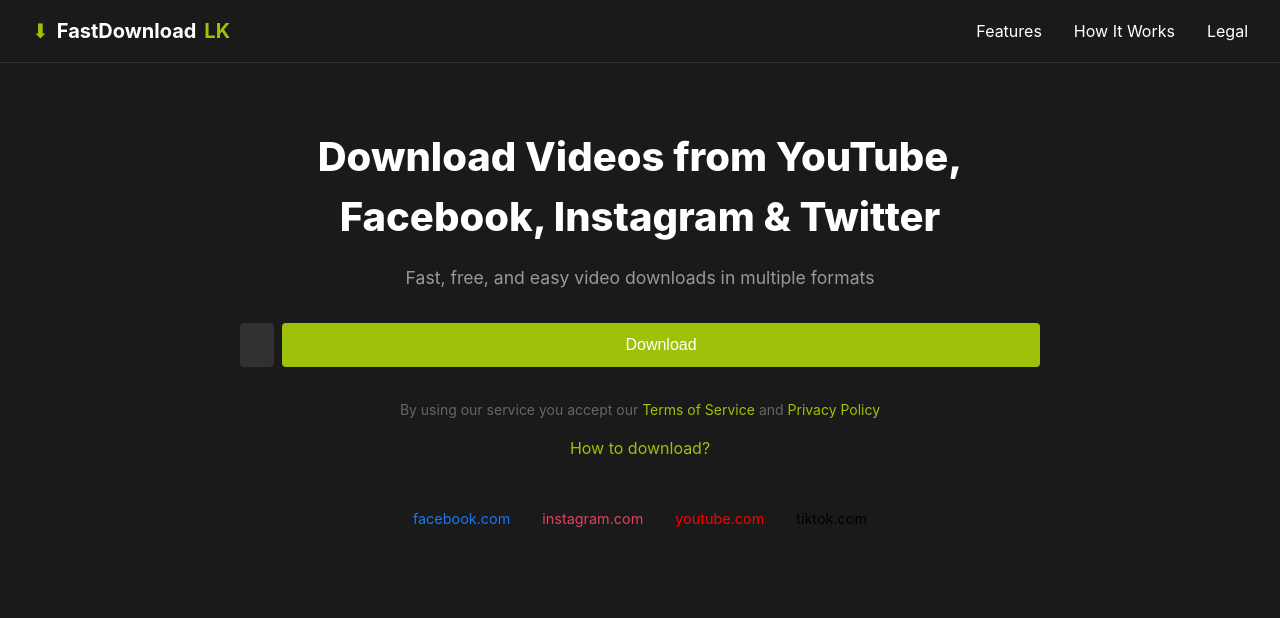
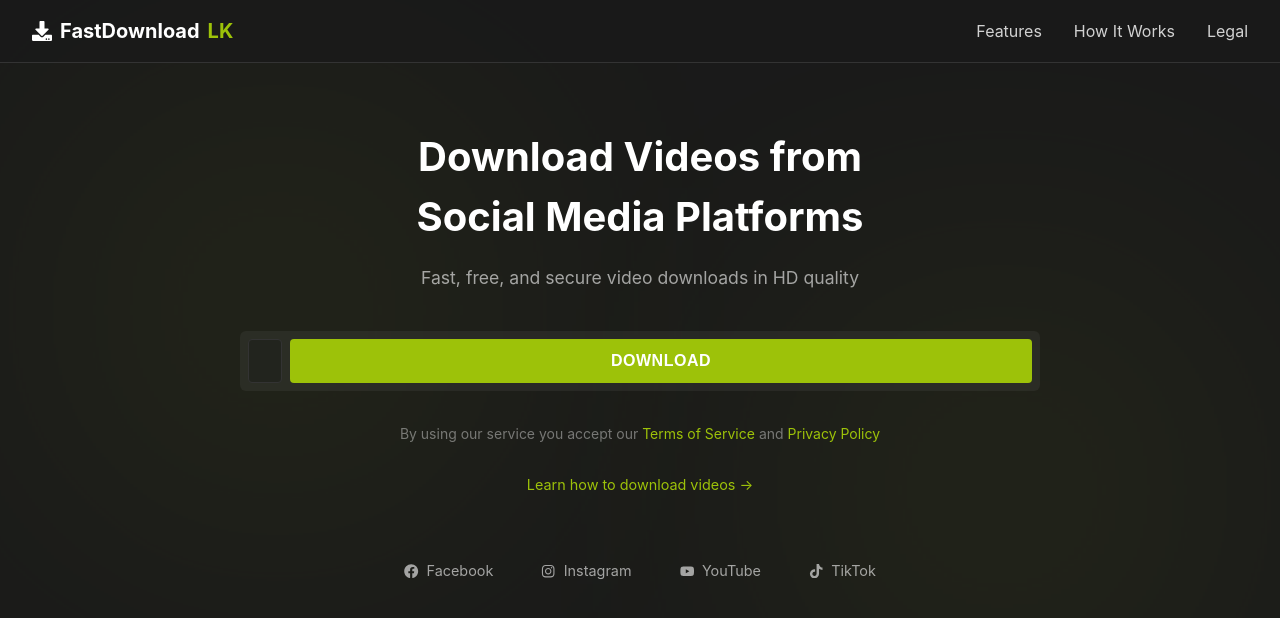
Before and after one commit to solo89895/fastdownloadlk, a React (Vite) app in the folder frontend/: page / in a window 1280 px wide. Shown: the top 618 px of the page. Built offline with nearby package versions, Linux system fonts and the light colour scheme.

Commit message:
Add react-icons and implement social media icons in App component

```diff
--- a/frontend/src/App.css
+++ b/frontend/src/App.css
@@ -5,15 +5,47 @@
   background-color: #1a1a1a;
   color: white;
   font-family: -apple-system, BlinkMacSystemFont, 'Segoe UI', Roboto, 'Helvetica Neue', Arial, sans-serif;
+  min-height: 100vh;
+  position: relative;
+}
+
+body::before {
+  content: '';
+  position: absolute;
+  top: 20%;
+  left: 10%;
+  width: 300px;
+  height: 300px;
+  background: #9DC209;
+  filter: blur(150px);
+  opacity: 0.15;
+  z-index: 0;
+  pointer-events: none;
+}
+
+body::after {
+  content: '';
+  position: absolute;
+  bottom: 20%;
+  right: 10%;
+  width: 300px;
+  height: 300px;
+  background: #9DC209;
+  filter: blur(150px);
+  opacity: 0.15;
+  z-index: 0;
+  pointer-events: none;
 }
 
 .header {
-  background-color: #1a1a1a;
+  background-color: rgba(26, 26, 26, 0.8);
   padding: 1rem 2rem;
   display: flex;
   justify-content: space-between;
   align-items: center;
   border-bottom: 1px solid #333;
+  position: relative;
+  z-index: 1;
 }
 
 .logo {
@@ -38,6 +70,12 @@
 .nav-links a {
   color: #fff;
   text-decoration: none;
+  opacity: 0.8;
+  transition: opacity 0.2s;
+}
+
+.nav-links a:hover {
+  opacity: 1;
 }
 
 .main-content {
@@ -45,18 +83,21 @@
   margin: 4rem auto;
   padding: 0 1rem;
   text-align: center;
+  position: relative;
+  z-index: 1;
 }
 
 .title {
   font-size: 2.5rem;
   margin-bottom: 1rem;
   color: white;
+  font-weight: 700;
 }
 
 .subtitle {
   font-size: 1.1rem;
-  color: #999;
-  margin-bottom: 2rem;
+  color: rgba(255, 255, 255, 0.6);
+  margin-bottom: 2.5rem;
 }
 
 .download-form {
@@ -67,12 +108,15 @@
   display: flex;
   gap: 0.5rem;
   margin-bottom: 1rem;
+  background: rgba(255, 255, 255, 0.05);
+  padding: 0.5rem;
+  border-radius: 6px;
 }
 
 .url-input {
   flex: 1;
   padding: 0.75rem 1rem;
-  background-color: rgba(255, 255, 255, 0.1);
+  background-color: rgba(0, 0, 0, 0.2);
   border: 1px solid #333;
   border-radius: 4px;
   color: white;
@@ -80,7 +124,7 @@
 }
 
 .url-input::placeholder {
-  color: #666;
+  color: rgba(255, 255, 255, 0.3);
 }
 
 .download-btn {
@@ -91,60 +135,88 @@
   border-radius: 4px;
   font-size: 1rem;
   cursor: pointer;
-  transition: background-color 0.2s;
+  transition: all 0.2s;
+  text-transform: uppercase;
+  font-weight: 600;
+  letter-spacing: 0.5px;
 }
 
 .download-btn:hover {
-  background-color: #8CAB08;
+  background-color: #b3dc0a;
+  transform: translateY(-1px);
+  box-shadow: 0 0 15px rgba(157, 194, 9, 0.4);
 }
 
 .download-btn:disabled {
   background-color: #4a4a4a;
   cursor: not-allowed;
+  transform: none;
+  box-shadow: none;
 }
 
 .terms {
   font-size: 0.875rem;
-  color: #666;
+  color: rgba(255, 255, 255, 0.4);
 }
 
 .terms a {
   color: #9DC209;
   text-decoration: none;
+  transition: color 0.2s;
+}
+
+.terms a:hover {
+  color: #b3dc0a;
 }
 
 .how-to {
   color: #9DC209;
   text-decoration: none;
-  display: block;
+  display: inline-block;
   margin-top: 1rem;
+  font-size: 0.9rem;
+  transition: all 0.2s;
+}
+
+.how-to:hover {
+  color: #b3dc0a;
+  transform: translateY(-1px);
 }
 
 .social-icons {
   display: flex;
   justify-content: center;
-  gap: 2rem;
-  margin-top: 3rem;
+  gap: 3rem;
+  margin-top: 4rem;
 }
 
 .social-icon {
   display: flex;
   align-items: center;
   gap: 0.5rem;
-  color: #fff;
+  color: rgba(255, 255, 255, 0.6);
   text-decoration: none;
   font-size: 0.9rem;
+  transition: all 0.2s;
 }
 
-.social-icon.facebook { color: #1877f2; }
-.social-icon.instagram { color: #e4405f; }
-.social-icon.youtube { color: #ff0000; }
-.social-icon.tiktok { color: #000000; }
+.social-icon:hover {
+  transform: translateY(-1px);
+}
+
+.social-icon.facebook:hover { color: #1877f2; }
+.social-icon.instagram:hover { color: #e4405f; }
+.social-icon.youtube:hover { color: #ff0000; }
+.social-icon.tiktok:hover { color: #ffffff; }
 
 .error {
   color: #ff4444;
   margin-top: 1rem;
   font-size: 0.9rem;
+  background: rgba(255, 68, 68, 0.1);
+  padding: 0.75rem;
+  border-radius: 4px;
+  border: 1px solid rgba(255, 68, 68, 0.2);
 }
 
 .app {
--- a/frontend/src/App.jsx
+++ b/frontend/src/App.jsx
@@ -1,5 +1,6 @@
 import { useState } from 'react'
 import './App.css'
+import { FaFacebook, FaInstagram, FaYoutube, FaTiktok, FaDownload } from 'react-icons/fa'
 
 function App() {
   const [url, setUrl] = useState('')
@@ -44,7 +45,7 @@
     <div>
       <header className="header">
         <a href="/" className="logo">
-          <span>⬇</span> FastDownload<span>LK</span>
+          <FaDownload /> FastDownload<span>LK</span>
         </a>
         <nav className="nav-links">
           <a href="#features">Features</a>
@@ -54,8 +55,8 @@
       </header>
 
       <main className="main-content">
-        <h1 className="title">Download Videos from YouTube, Facebook, Instagram & Twitter</h1>
-        <p className="subtitle">Fast, free, and easy video downloads in multiple formats</p>
+        <h1 className="title">Download Videos from<br />Social Media Platforms</h1>
+        <p className="subtitle">Fast, free, and secure video downloads in HD quality</p>
 
         <form onSubmit={handleSubmit} className="download-form">
           <div className="input-group">
@@ -65,10 +66,10 @@
               value={url}
               onChange={(e) => setUrl(e.target.value)}
               required
-              placeholder="Paste your video link here"
+              placeholder="Paste your video URL here..."
             />
             <button type="submit" className="download-btn" disabled={loading}>
-              {loading ? 'Downloading...' : 'Download'}
+              {loading ? 'Processing...' : 'Download'}
             </button>
           </div>
         </form>
@@ -78,20 +79,24 @@
         <p className="terms">
           By using our service you accept our <a href="#terms">Terms of Service</a> and <a href="#privacy">Privacy Policy</a>
         </p>
-        <a href="#how-to" className="how-to">How to download?</a>
+        <a href="#how-to" className="how-to">Learn how to download videos →</a>
 
         <div className="social-icons">
           <a href="#facebook" className="social-icon facebook">
-            <span>facebook.com</span>
+            <FaFacebook />
+            <span>Facebook</span>
           </a>
           <a href="#instagram" className="social-icon instagram">
-            <span>instagram.com</span>
+            <FaInstagram />
+            <span>Instagram</span>
           </a>
           <a href="#youtube" className="social-icon youtube">
-            <span>youtube.com</span>
+            <FaYoutube />
+            <span>YouTube</span>
           </a>
           <a href="#tiktok" className="social-icon tiktok">
-            <span>tiktok.com</span>
+            <FaTiktok />
+            <span>TikTok</span>
           </a>
         </div>
       </main>
```
Also changed, not shown: frontend/package.json (+6 -5 lines), 1 other file (tests, documents, lock files or other folders).
